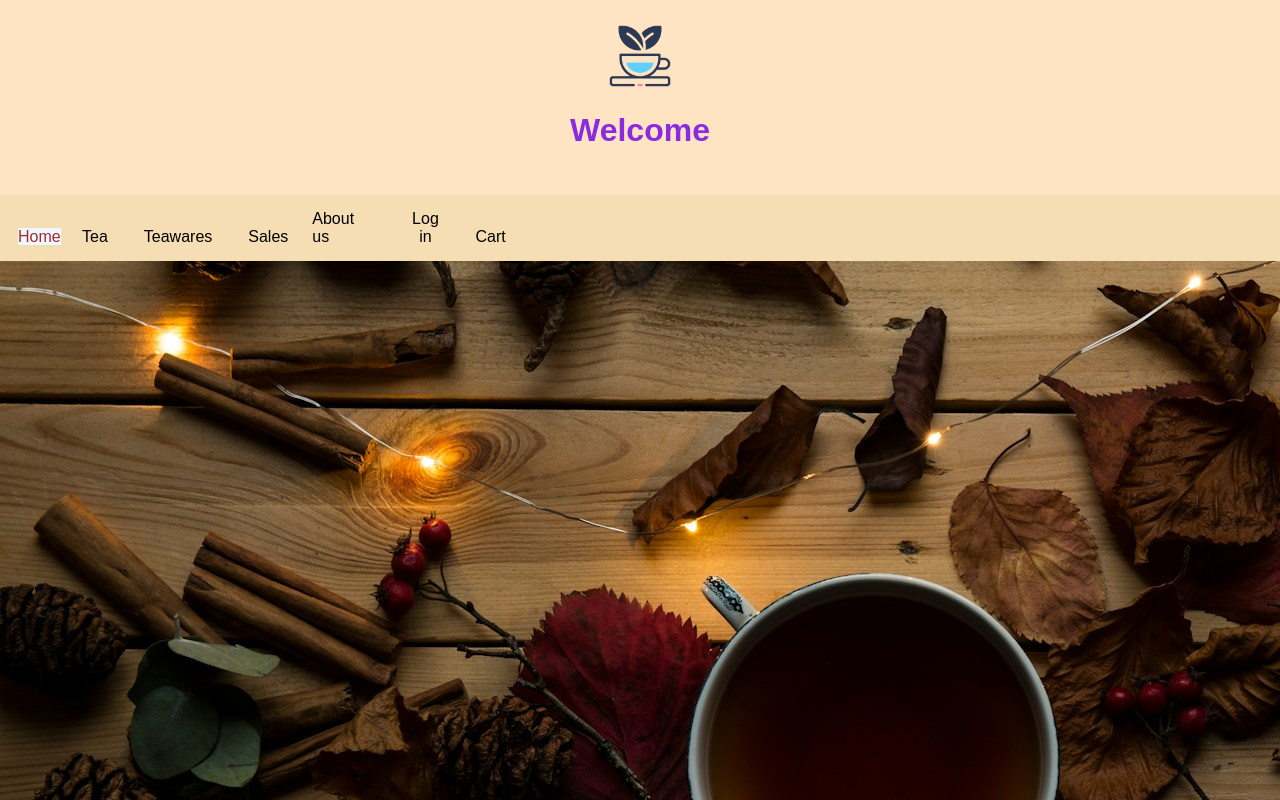
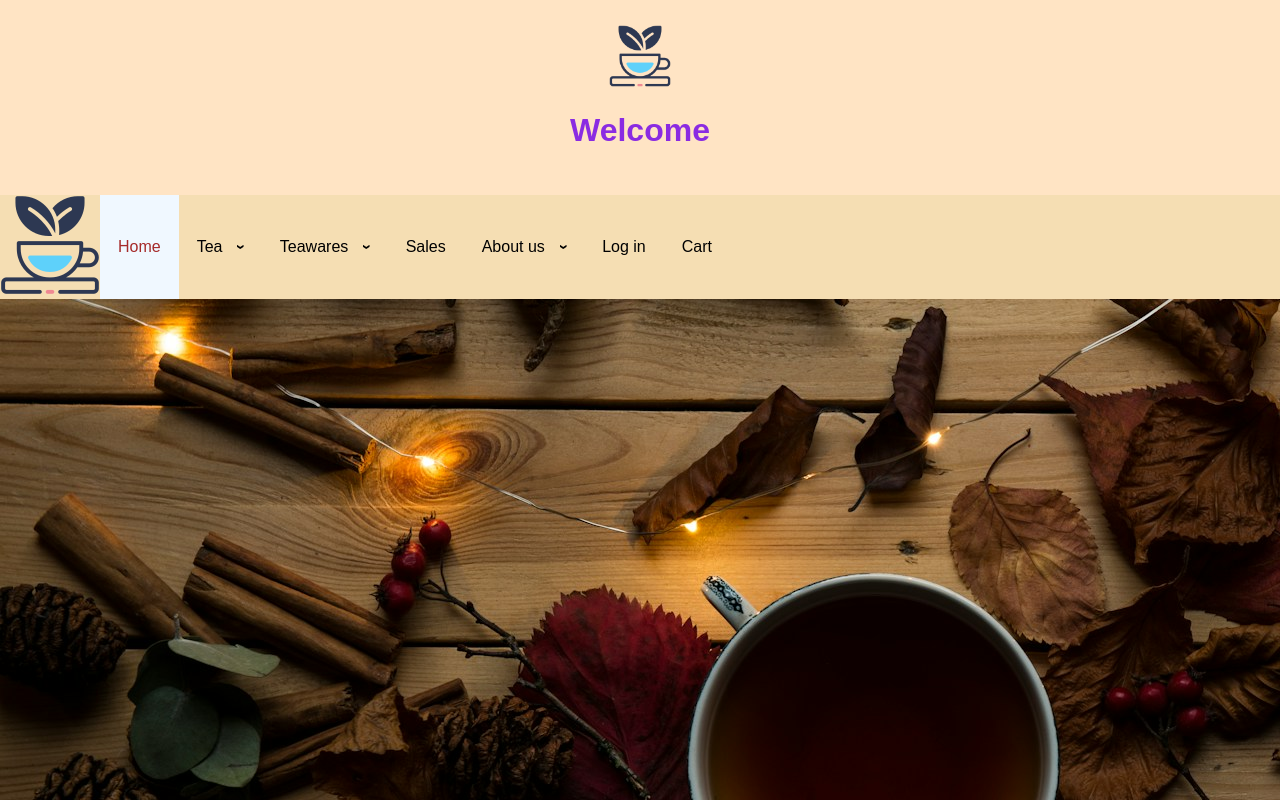
Before and after one commit to Milakynn/Sample-Website-Test-, a plain HTML site: page index.html in a window 1280 px wide. Drawn offline with Linux system fonts and the light colour scheme.

Commit message:
Add new changes

```diff
--- a/index.html
+++ b/index.html
@@ -14,10 +14,11 @@
         </div>
         <div class="row">
             <div class="col-12 col-s-12 menu">
-                <ul>
+                <a href="index.html"><img class="logo" src="icon-tea-leaf.png" alt="logo tea leaf"></a>
+               <ul>
                     <li><a class="active" href="index.html">Home</a></li>
                     <div class="dropdown">
-                        <li><a class="dropbtn" href="tea.htlm">Tea</a></li>
+                        <li><a class="dropbtn" href="tea.htlm">Tea </a></li>
                         <nav class="dropdown-menu">
                             <a href="tea-variety.html">Shop by variety</a>
                             <a href="tea-arrangement.html">Tea arrangement</a>
--- a/style.css
+++ b/style.css
@@ -44,28 +44,35 @@ body {
     width: 5%;
 }
 
+.menu {
+    background-color: wheat;
+    display: flex;
+    flex-wrap: wrap;
+    flex-direction: row;
+}
+
 ul {
-    background-color: wheat;
+
     list-style-type: none;
     margin: 0;
     padding: 0;
     display: flex;
-    /* flex-wrap: wrap;
-    flex-direction: row; */
+    flex-wrap: wrap;
+    flex-direction: row;
     /* justify-content: space-between; */
-    align-items: flex-end;
+    /* align-items: flex-end; */
 }
 
 ul li {
-    width: 5%;
+    /* width: 5%; */
     /* height: 5%; */
     text-align: center;
-    padding: 15px 18px;
 }
 
 ul a {
     text-decoration: none;
     color: black;
+    padding: 15px 18px;
 }
 
 ul li:hover {
@@ -77,6 +84,23 @@ ul li:hover {
 ul a.active {
     background-color: aliceblue;
     color: brown;
+}
+
+ul li > a, .dropdown li > a {
+    display: flex;
+    align-items: center;
+    height: 100%;
+}
+
+.dropdown li {
+    height: 100%;
+}
+
+.dropdown li > a::after {
+    content: "\203A";
+    transform: rotate(90deg);
+    margin-left: 1em;
+    font-weight: 700;
 }
 
 .dropbtn {
```
